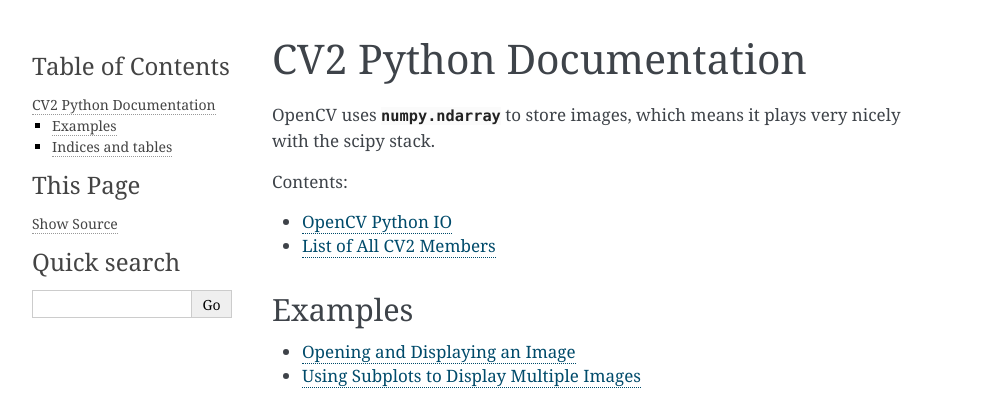
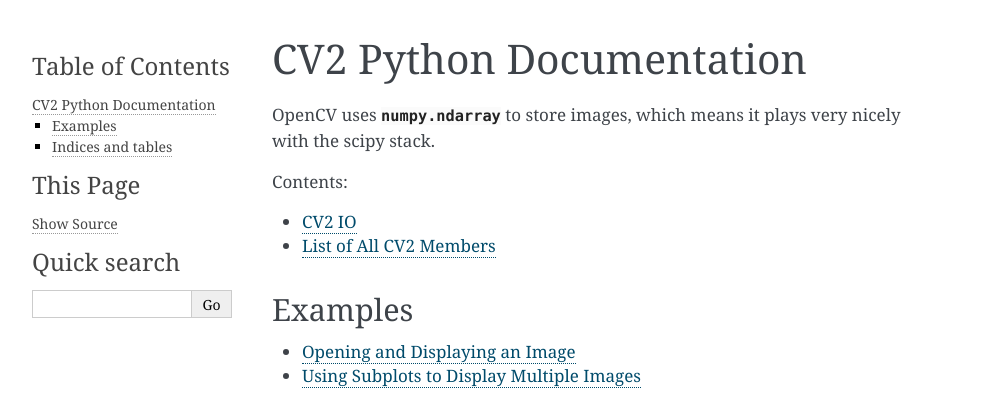
Before and after one commit to richadams8/code-lab.opencv, a Sphinx documentation site: the page built from docs/index.rst, in a window 1280 px wide. Shown: the top 405 px of the page, without its empty margins (148-1140 px from the left). Built offline with Sphinx 7.4.7, drawn with Linux system fonts in a browser that asks for light colours.

Commit message:
Updating some documentation

```diff
--- a/docs/cv2_io.rst
+++ b/docs/cv2_io.rst
@@ -1,5 +1,5 @@
 ========================
-OpenCV Python IO
+CV2 IO
 ========================
 
 ..  automodule:: cv2
```
Also changed, not shown: README.md (+2 -0 lines).
